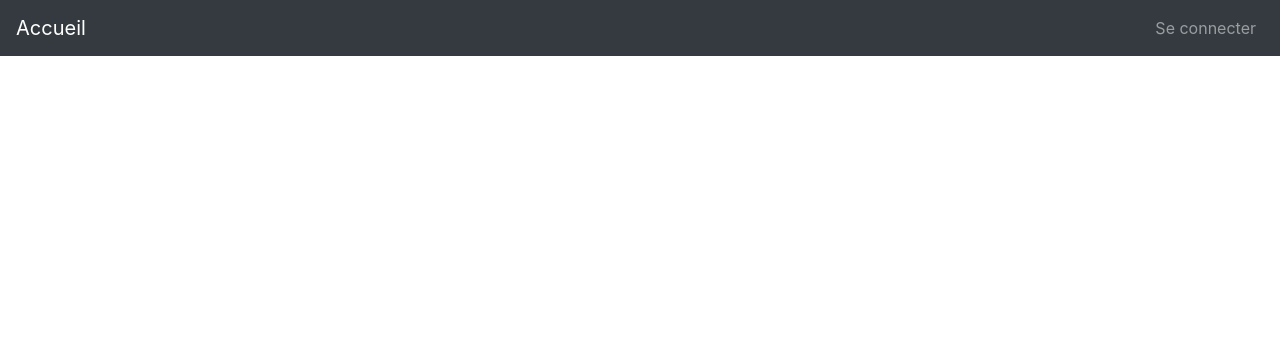
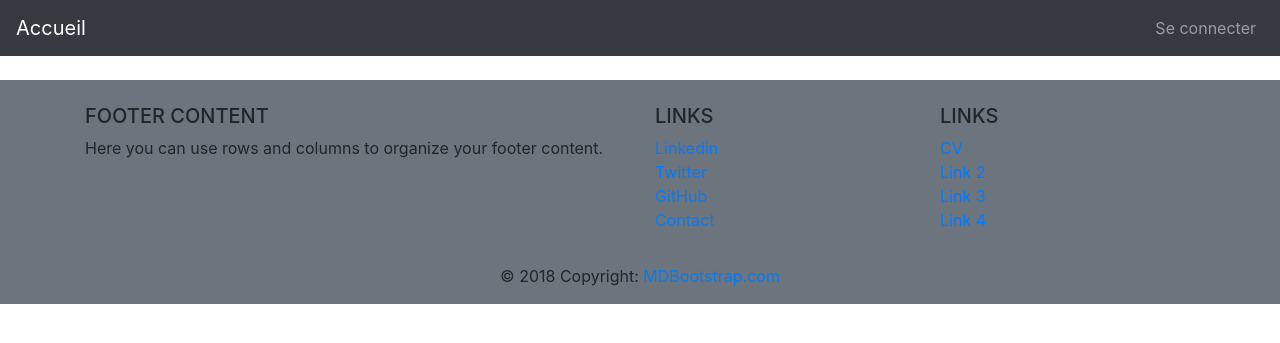
Before and after one commit to damientabet/framework, a PHP site: page /?url=1 in a window 1280 px wide. Shown: the top 343 px of the page. Run offline with PHP 8.4, Linux system fonts and the light colour scheme; data that the repository does not hold is empty; some libraries are stand-ins or nearby versions.

Commit message:
Add Footer into layout

```diff
--- a/src/Views/layout.html.twig
+++ b/src/Views/layout.html.twig
@@ -21,6 +21,39 @@
     {% block body %}
     {% endblock %}
 </div>
+
+<footer class="font-small pt-4 mt-4">
+    <div class="container text-center text-md-left">
+        <div class="row">
+            <div class="col-md-6 mt-md-0 mt-3">
+                <h5 class="text-uppercase">Footer Content</h5>
+                <p>Here you can use rows and columns to organize your footer content.</p>
+            </div>
+            <hr class="clearfix w-100 d-md-none pb-3">
+            <div class="col-md-3 mb-md-0 mb-3">
+                <h5 class="text-uppercase">Links</h5>
+                <ul class="list-unstyled">
+                    <li><a href="#!">Linkedin</a></li>
+                    <li><a href="#!">Twitter</a></li>
+                    <li><a href="#!">GitHub</a></li>
+                    <li><a href="#!">Contact</a></li>
+                </ul>
+            </div>
+            <div class="col-md-3 mb-md-0 mb-3">
+                <h5 class="text-uppercase">Links</h5>
+                <ul class="list-unstyled">
+                    <li><a href="#!">CV</a></li>
+                    <li><a href="#!">Link 2</a></li>
+                    <li><a href="#!">Link 3</a></li>
+                    <li><a href="#!">Link 4</a></li>
+                </ul>
+            </div>
+        </div>
+    </div>
+    <div class="footer-copyright text-center py-3">© 2018 Copyright:
+        <a href="https://mdbootstrap.com/education/bootstrap/"> MDBootstrap.com</a>
+    </div>
+</footer>
 
 {# TinyMCE #}
 <script src='https://cloud.tinymce.com/5/tinymce.min.js?apiKey=67h8p5zi645zw02i94e3591zxinuabulfbi6b6mrgcrak40q'></script>
```
